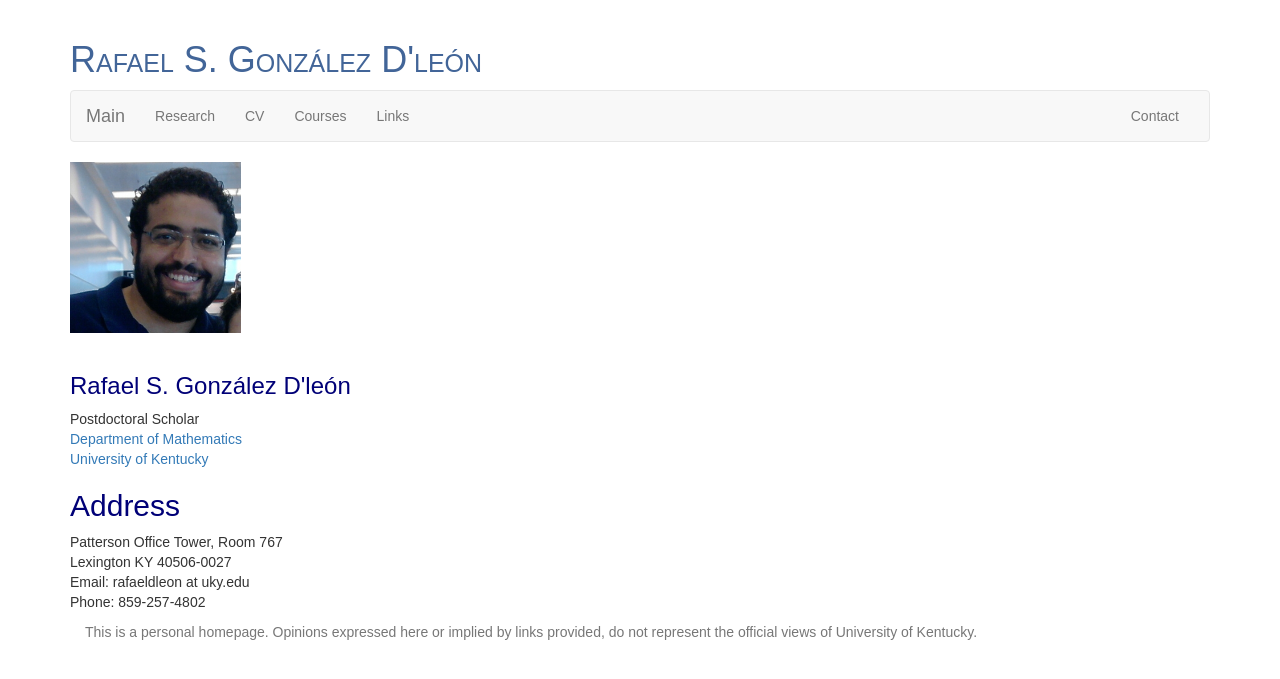
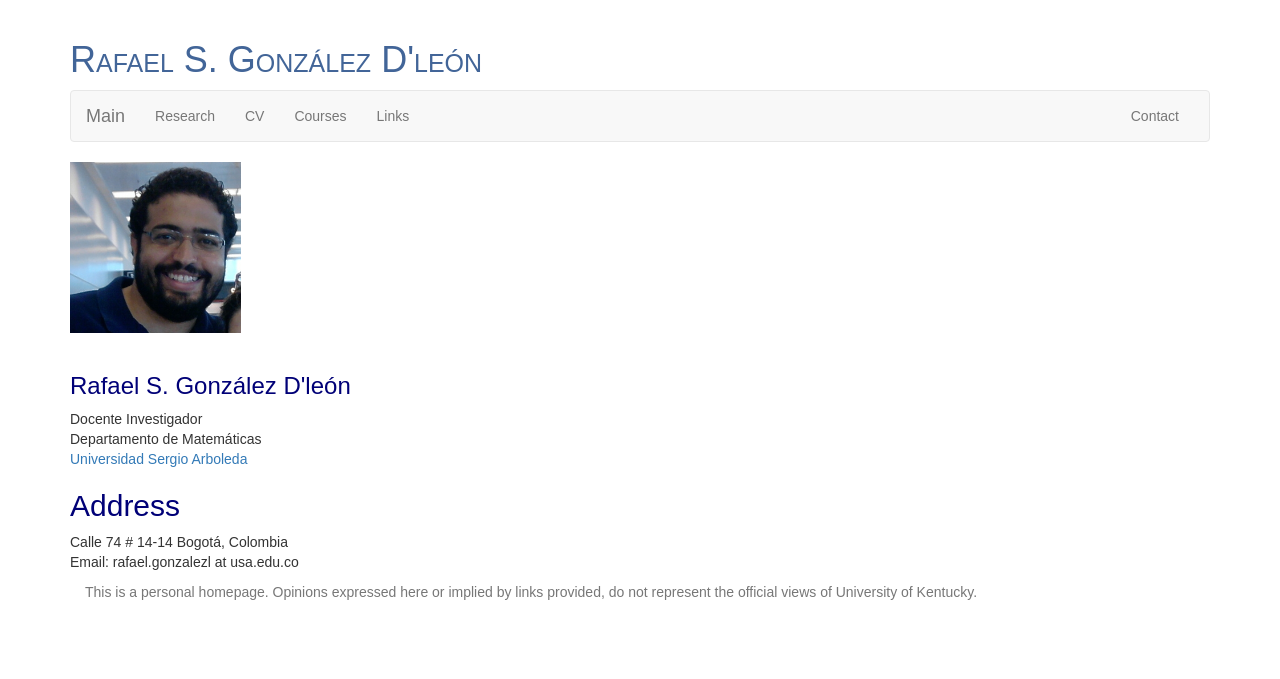
Before and after one commit to rafaeldleon/rafaeldleon.github.io, a Jekyll site: the page built from pages/contact.md, in a window 1280 px wide. Shown: the top 679 px of the page. Built offline with Jekyll 4.4.1, drawn with Linux system fonts in a browser that asks for light colours; nearby versions of some CDN libraries.

Commit message:
new address

```diff
--- a/pages/contact.md
+++ b/pages/contact.md
@@ -6,12 +6,10 @@ title: Contact Information
 <img border="0" src="/personal/profile_picture.jpg" alt="Profile Picture"  width="15%" height="15%">
 <br/><br/>
 <h3>Rafael S. Gonz&aacute;lez D'le&oacute;n</h3>
-Postdoctoral Scholar
+Docente Investigador
 <br/>
-<a href="http://www.math.uky.edu/">Department of Mathematics</a> <br/>
-<a href="http://www.uky.edu/">University of Kentucky</a> <br/>
+<span>Departamento de Matem&aacute;ticas</span> <br/>
+<a href="http://www.usergioarboleda.edu.co/">Universidad Sergio Arboleda</a> <br/>
 <h2>Address</h2>
-Patterson Office Tower, Room 767 <br/>
-Lexington KY 40506-0027<br/>
-Email: rafaeldleon at uky.edu <br/>
-Phone: 859-257-4802<br/>
+Calle 74 # 14-14 Bogot&aacute;, Colombia <br/>
+Email: rafael.gonzalezl at usa.edu.co <br/>
```
Also changed, not shown: pages/research.md (+9 -2 lines).
